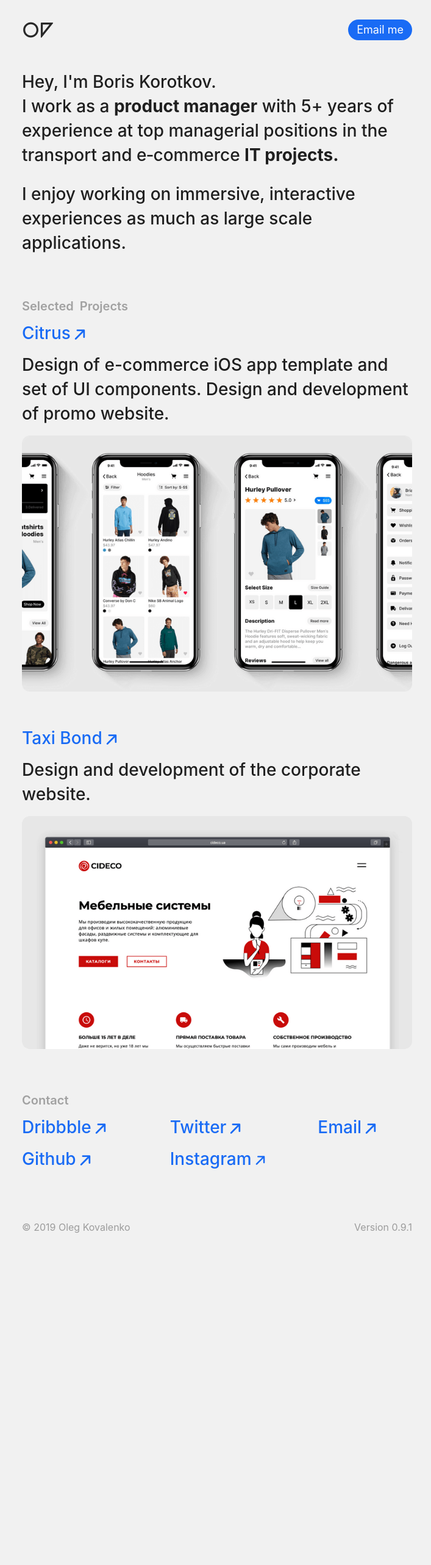
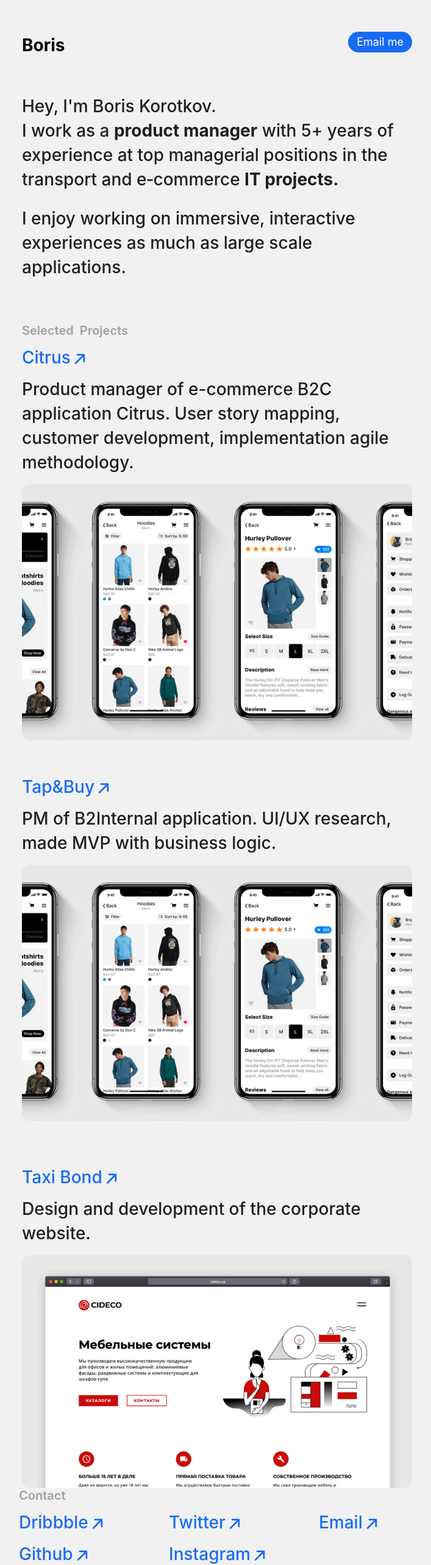
Before and after one commit to odBoreas/boris.me, a plain HTML site: page index.html in a window 1280 px wide. Shown: the top 2566 px of the page at 61% size, without its empty margins (284-991 px from the left). Before the commit the page ends 2036 px from the top, so only its background shows below. Drawn offline with nearby package versions, Linux system fonts and the light colour scheme; a web font is replaced by a local one.

Commit message:
text update

```diff
--- a/css/webflow.css
+++ b/css/webflow.css
@@ -206,7 +206,7 @@ h6 {
   margin-bottom: 10px;
 }
 h1 {
-  font-size: 38px;
+  font-size: 2em;
   line-height: 44px;
   margin-top: 20px;
 }
--- a/index.html
+++ b/index.html
@@ -25,7 +25,11 @@
 </head>
 <body class="body">
   <div class="container">
-    <div class="nav-bar"><img src="images/logo.svg" alt="" class="logo"><a href="mailto:hello@olegkovalenko.me" class="button w-button">Email me</a></div>
+    <div class="nav-bar">
+      <h1>Boris</h1>
+      <!-- <img src="" alt="" class="logo"> -->
+      <a href="mailto:hello@olegkovalenko.me" class="button w-button">Email me</a>
+    </div>
     <div class="section">
       <p class="paragraph">Hey, I'm Boris Korotkov.</p>
       <p class="paragraph bottom-space">I work as a <strong>product manager</strong> with 5+ years of experience at top managerial positions in the transport and e&#8209;commerce <strong>IT projects.</strong></p>
@@ -36,9 +40,17 @@
       <div class="project-container">
         <a href="http://bond.od.ua" target="_blank" class="outward-link-block w-inline-block">
           <h3 class="link">Citrus</h3><img src="images/blue-arrow.svg" alt="" class="image"></a>
-        <p class="paragraph">Design of e-commerce iOS app template and set of UI components. Design and development of promo website.</p>
+        <p class="paragraph">Product manager of e-commerce B2C application Citrus.
+          User story mapping, customer development, implementation agile methodology.
+          </p>
         <img src="images/store-ui-kit-img.png" srcset="images/store-ui-kit-img-p-500.png 500w, images/store-ui-kit-img-p-800.png 800w, images/store-ui-kit-img.png 1280w" sizes="(max-width: 479px) 93vw, (max-width: 767px) 96vw, 640px" alt="" class="project-image">
       </div>
+      <a href="http://bond.od.ua" target="_blank" class="outward-link-block w-inline-block">
+        <h3 class="link">Tap&Buy</h3><img src="images/blue-arrow.svg" alt="" class="image"></a>
+      <p class="paragraph">PM of B2Internal application.  UI/UX research, made MVP with business logic.
+        </p>
+      <img src="images/store-ui-kit-img.png" srcset="images/store-ui-kit-img-p-500.png 500w, images/store-ui-kit-img-p-800.png 800w, images/store-ui-kit-img.png 1280w" sizes="(max-width: 479px) 93vw, (max-width: 767px) 96vw, 640px" alt="" class="project-image">
+    </div>
       <div class="project-container last">
         <a href="http://cideco.ua" target="_blank" class="outward-link-block w-inline-block">
           <h3 class="link">Taxi Bond</h3><img src="images/blue-arrow.svg" alt="" class="image"></a>
@@ -68,7 +80,7 @@
     </div>
     <div class="footer-container">
       <div id="w-node-54851a7004a3-17bff971" class="footer-text">Version 0.9.1</div>
-      <div id="w-node-3820d2436b8a-17bff971" class="footer-text">© 2019 Oleg Kovalenko</div>
+      <div id="w-node-3820d2436b8a-17bff971" class="footer-text">© 2020 Boris Korotkov</div>
     </div>
   </div>
   <script src="https://d1tdp7z6w94jbb.cloudfront.net/js/jquery-3.3.1.min.js" type="text/javascript" integrity="sha256-FgpCb/KJQlLNfOu91ta32o/NMZxltwRo8QtmkMRdAu8=" crossorigin="anonymous"></script>
```
Also changed, not shown: css/normalize.css, images/letter-b.svg (added).
